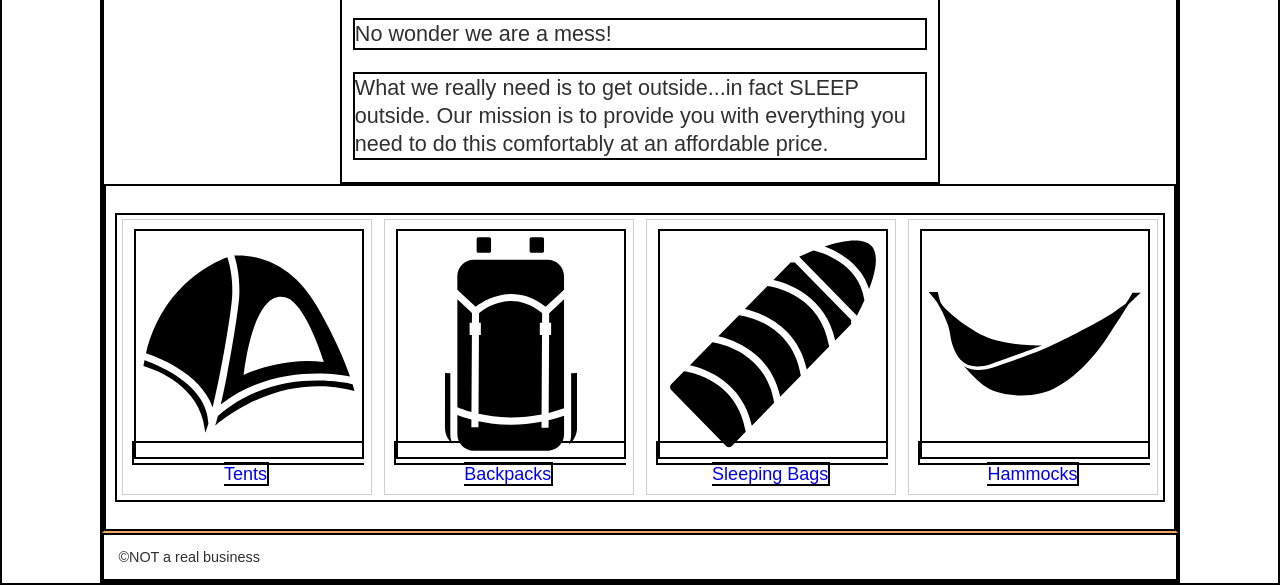
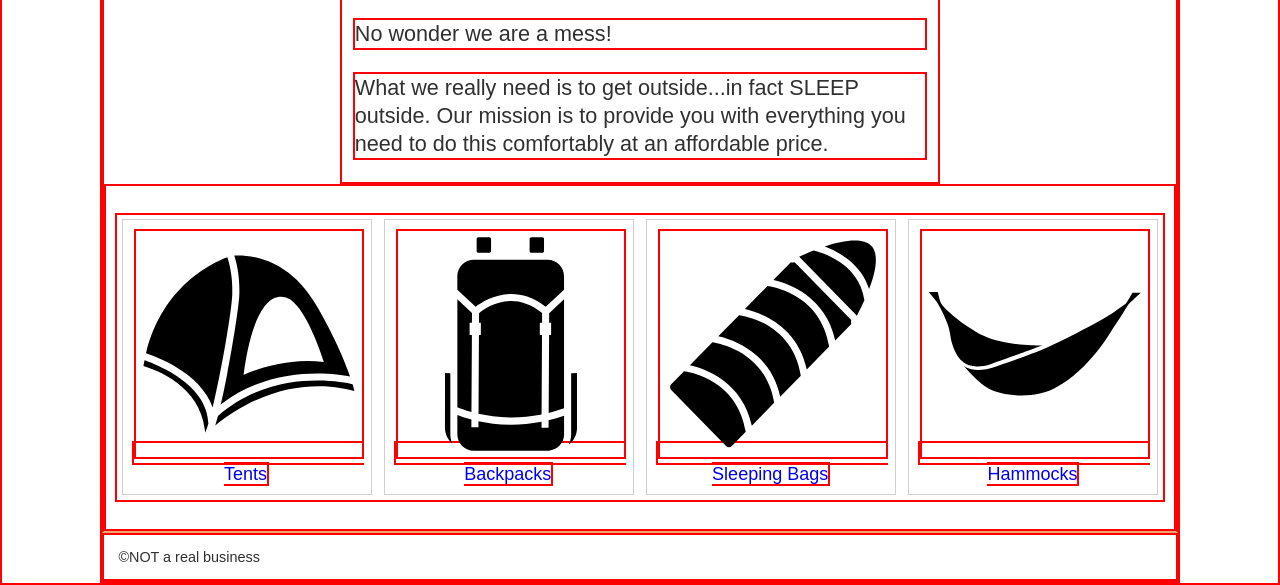
Before and after one commit to Mikolyski-Chuck/personal-project-speedymetal, a website built with Vite: page src/index.html in a window 1280 px wide. Shown: the part 530-1115 px from the top of the page. Built offline with nearby package versions, Linux system fonts and the light colour scheme; no server answers.

Commit message:
added build.

```diff
--- a/src/css/style.css
+++ b/src/css/style.css
@@ -16,7 +16,7 @@
 
 * {
   box-sizing: border-box;
-  border: 2px solid black;
+  border: 2px solid red;
 }
 
 body {
```
